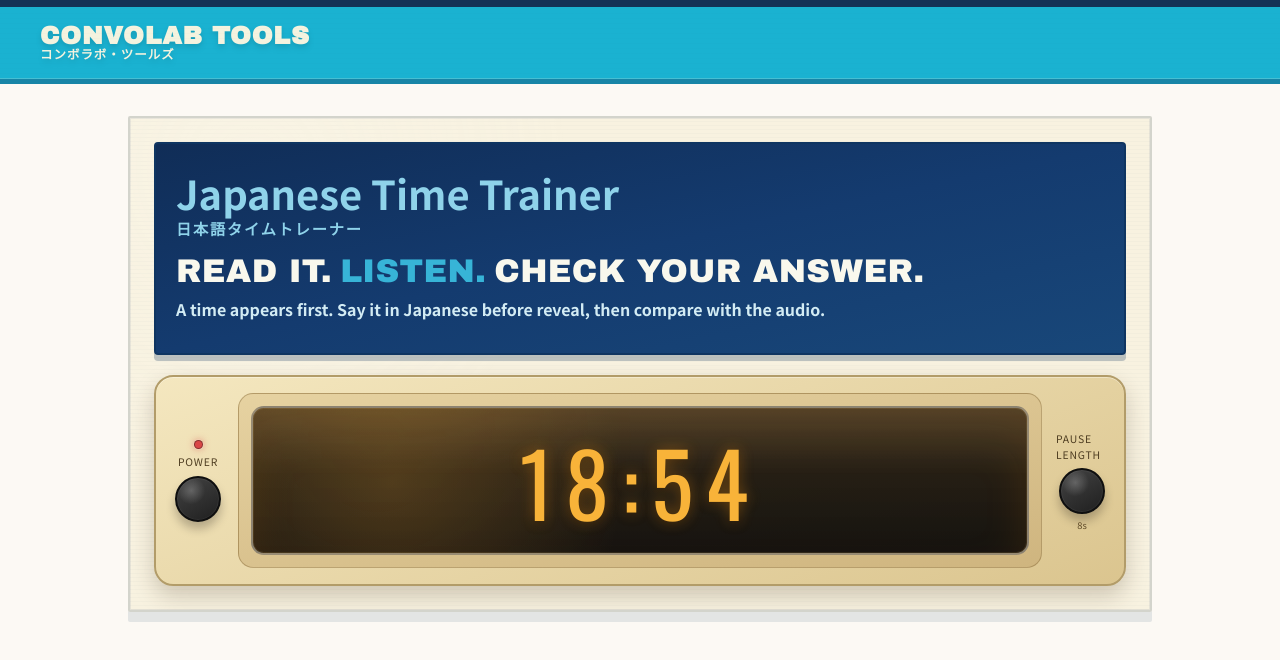
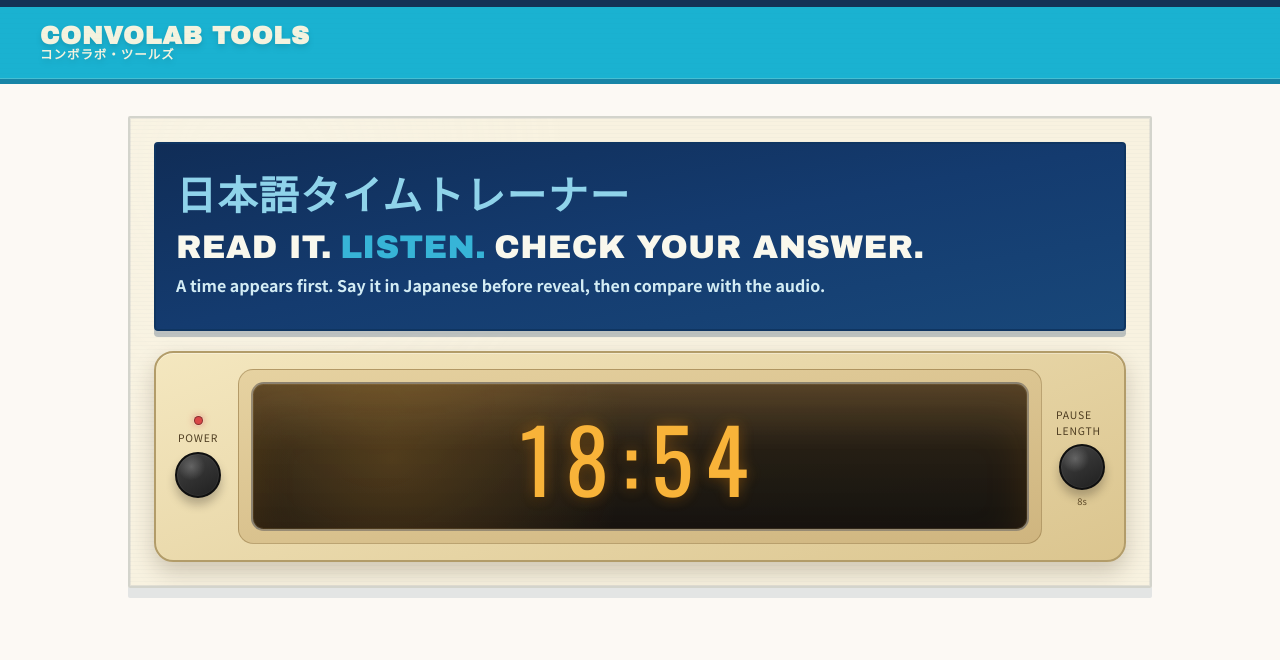
Before and after one commit to andyroo2000/convo-lab, a React (Vite) app in the folder client/: page /tools/japanese-time-practice in a window 1280 px wide. Shown: the top 660 px of the page. Built offline with nearby package versions, Linux system fonts and the light colour scheme; no server answers.

Commit message:
Use Japanese-only hero title

```diff
--- a/client/src/features/tools/japaneseTimePractice/components/JapaneseTimePracticeToolPage.tsx
+++ b/client/src/features/tools/japaneseTimePractice/components/JapaneseTimePracticeToolPage.tsx
@@ -280,10 +280,7 @@ const JapaneseTimePracticeToolPage = () => {
     <div className="space-y-5">
       <section className="card retro-paper-panel">
         <div className="mb-5 rounded border-2 border-[#0f3561] bg-gradient-to-br from-[#102d57] via-[#143b6f] to-[#184779] px-4 pt-6 pb-7 text-[#f7f6ef] shadow-[0_6px_0_rgba(17,51,92,0.26)] sm:px-5 sm:pt-7 sm:pb-8">
-          <p className="text-[clamp(1.45rem,1.05rem+1.8vw,2.5rem)] font-semibold leading-[1.05] text-[#8fd3ea]">
-            Japanese Time Trainer
-          </p>
-          <p className="mt-1 pb-3 text-sm font-semibold tracking-[0.12em] text-[#8fd3ea] sm:text-[0.95rem]">
+          <p className="pb-3 text-[clamp(1.45rem,1.05rem+1.8vw,2.5rem)] font-semibold leading-[1.05] tracking-[0.04em] text-[#8fd3ea]">
             日本語タイムトレーナー
           </p>
           <p className="retro-headline mt-1 text-[clamp(1.4rem,1rem+1.7vw,2.05rem)] leading-[1.08] text-[#f9f8ed]">
```
